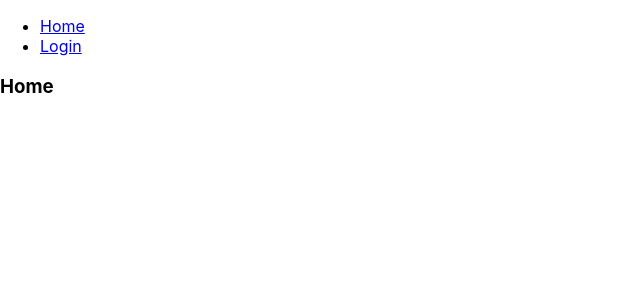
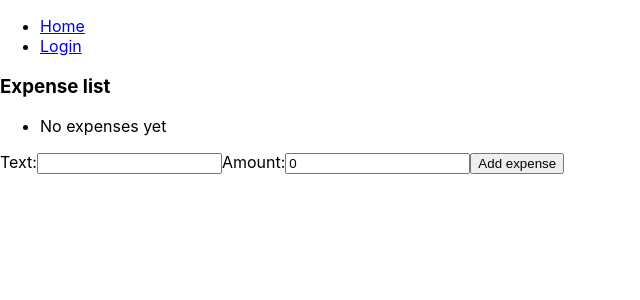
Before and after one commit to albertodeago/despesas, a React (Create React App) app: page /home in a window 1280 px wide. Shown: the top 300 px of the page, without its empty margins (0-640 px from the left). Built offline with nearby package versions, Linux system fonts and the light colour scheme.

Commit message:
Kind of a todo-app with context providers

```diff
--- a/src/App.tsx
+++ b/src/App.tsx
@@ -8,22 +8,59 @@ import {
 } from 'react-router-dom';
 import { Authentication, Home } from "./pages"
 import { UserContext, UserContextType } from './contexts/UserContext';
+import { ExpenseContext, ExpenseContextType, Expense } from './contexts/ExpenseContext';
+
 import './App.css';
 
+interface AppState {
+    userState: UserContextType,
+    expenseState: ExpenseContextType
+}
 
-class App extends React.Component<{}, UserContextType> {
+class App extends React.Component<{}, AppState> {
     constructor(props: {}) {
         super(props)
 
         this.state = {
-            user: null,
+            userState: {
+                user: { username: 'alberto.deago' },
                 updateUser: () => {
                     console.log('update user')
-                this.setState(state => ({
-                    user: state.user === null
+                    this.setState(({ userState, expenseState }) => ({
+                        userState: {
+                            ...userState,
+                            user: userState.user === null
                                 ? {username: 'Pippo'}
                                 : null
+                        },
+                        expenseState
                     }))
+                },
+            },
+            expenseState: {
+                expenseList: [],
+                addExpense: (exp: Expense) => {
+                    console.log('Add expense', exp)
+                    this.setState(({ userState, expenseState }) => ({
+                        userState,
+                        expenseState: {
+                            ...expenseState,
+                            expenseList: expenseState.expenseList.concat([exp])
+                        }
+                    }))
+                },
+                deleteExpense: (exp: Expense) => {
+                    console.log('Delete expense', exp)
+                    const i = this.state.expenseState.expenseList.findIndex((e: Expense) => e.id === exp.id)
+                    console.log(i)
+                    this.setState(({ userState, expenseState }) => ({
+                        userState,
+                        expenseState: {
+                            ...expenseState,
+                            expenseList: expenseState.expenseList.filter(e => e.id !== exp.id)
+                        }
+                    }))
+                },
             }
         }
     }
@@ -44,14 +81,15 @@ class App extends React.Component<{}, UserContextType> {
                     </nav>
                 </div>
 
-                <UserContext.Provider value={this.state}>
+                <UserContext.Provider value={this.state.userState}>
+                    <ExpenseContext.Provider value={this.state.expenseState}>
                         <Switch>
                             <Route
                                 exact
                                 path="/"
                                 render={() => {
                                     return (
-                                    this.state.user
+                                        this.state.userState.user
                                             ? <Redirect to="/home" />
                                             : <Redirect to="/login" />
                                     )
@@ -65,6 +103,7 @@ class App extends React.Component<{}, UserContextType> {
                                 <Authentication />
                             </Route>
                         </Switch>
+                    </ExpenseContext.Provider>
                 </UserContext.Provider>
             </Router>
         )
--- /dev/null
+++ b/src/contexts/ExpenseContext.ts
@@ -0,0 +1,19 @@
+import React from "react"
+
+export interface Expense {
+    id: string,
+    label: string,
+    amount: number
+}
+
+export type ExpenseContextType = {
+    expenseList: Array<Expense>,
+    addExpense: (exp: Expense) => void,
+    deleteExpense: (exp: Expense) => void
+}
+
+export const ExpenseContext = React.createContext<ExpenseContextType>({
+    expenseList: [],
+    addExpense: (exp: Expense) => ({}),
+    deleteExpense: (exp: Expense) => ({})
+})
--- a/src/pages/Home.tsx
+++ b/src/pages/Home.tsx
@@ -1,6 +1,97 @@
+import React from 'react'
+import { ExpenseContext } from "../contexts/ExpenseContext";
 
-export function Home() {
-    return (
-        <h3>Home</h3>
-    )
+
+interface HomeState {
+    label: string,
+    amount: number
 }
+
+function makeid(length = 6) {
+    var result           = '';
+    var characters       = 'ABCDEFGHIJKLMNOPQRSTUVWXYZabcdefghijklmnopqrstuvwxyz0123456789';
+    var charactersLength = characters.length;
+    for ( var i = 0; i < length; i++ ) {
+        result += characters.charAt(Math.floor(Math.random() *
+        charactersLength));
+    }
+    return result;
+}
+
+export class Home extends React.Component<{}, HomeState> {
+
+    constructor(props: {}) {
+        super(props)
+
+        this.handleLabel = this.handleLabel.bind(this)
+        this.handleAmount = this.handleAmount.bind(this)
+        this.onAddExpense = this.onAddExpense.bind(this)
+        this.state = {
+            label: '',
+            amount: 0
+        }
+    }
+
+    handleLabel(e: React.ChangeEvent<HTMLInputElement>) {
+        this.setState({
+            ...this.state,
+            label: e.target!.value
+        })
+    }
+
+    handleAmount(e: React.ChangeEvent<HTMLInputElement>) {
+        this.setState({
+            ...this.state,
+            amount: parseInt(e.target!.value)
+        })
+    }
+
+    onAddExpense(e: React.FormEvent<HTMLFormElement>, addExpense: Function) {
+        e.preventDefault()
+
+        const id = makeid()
+        addExpense({
+            id,
+            label: this.state.label,
+            amount: this.state.amount
+        })
+
+        this.setState({
+            label: '',
+            amount: 0
+        })
+    }
+
+    render() {
+        return (
+            <ExpenseContext.Consumer>
+                {({ expenseList, addExpense, deleteExpense }) => (
+                    <div>
+                        <h3>Expense list</h3>
+                        <ul>
+                            {expenseList.length === 0
+                                ? (<li>No expenses yet</li>)
+                                : (expenseList.map(expense => (
+                                        <li key={expense.id}>
+                                            {expense.label}: <b>{expense.amount}</b> <span onClick={() => deleteExpense(expense)}>x</span>
+                                        </li>
+                                    )))
+                            }
+                        </ul>
+                        <form onSubmit={(e) => this.onAddExpense(e, addExpense)}>
+                            <label>
+                                Text:
+                                <input type="text" value={this.state.label} onChange={this.handleLabel} />
+                            </label>
+                            <label>
+                                Amount:
+                                <input id="amount" value={this.state.amount} onChange={this.handleAmount} />
+                            </label>
+                            <input type="submit" value="Add expense" />
+                        </form>
+                    </div>
+                )}
+            </ExpenseContext.Consumer>
+        )
+    }
+}
```
Lines whose indentation alone changed are shown as unchanged.
